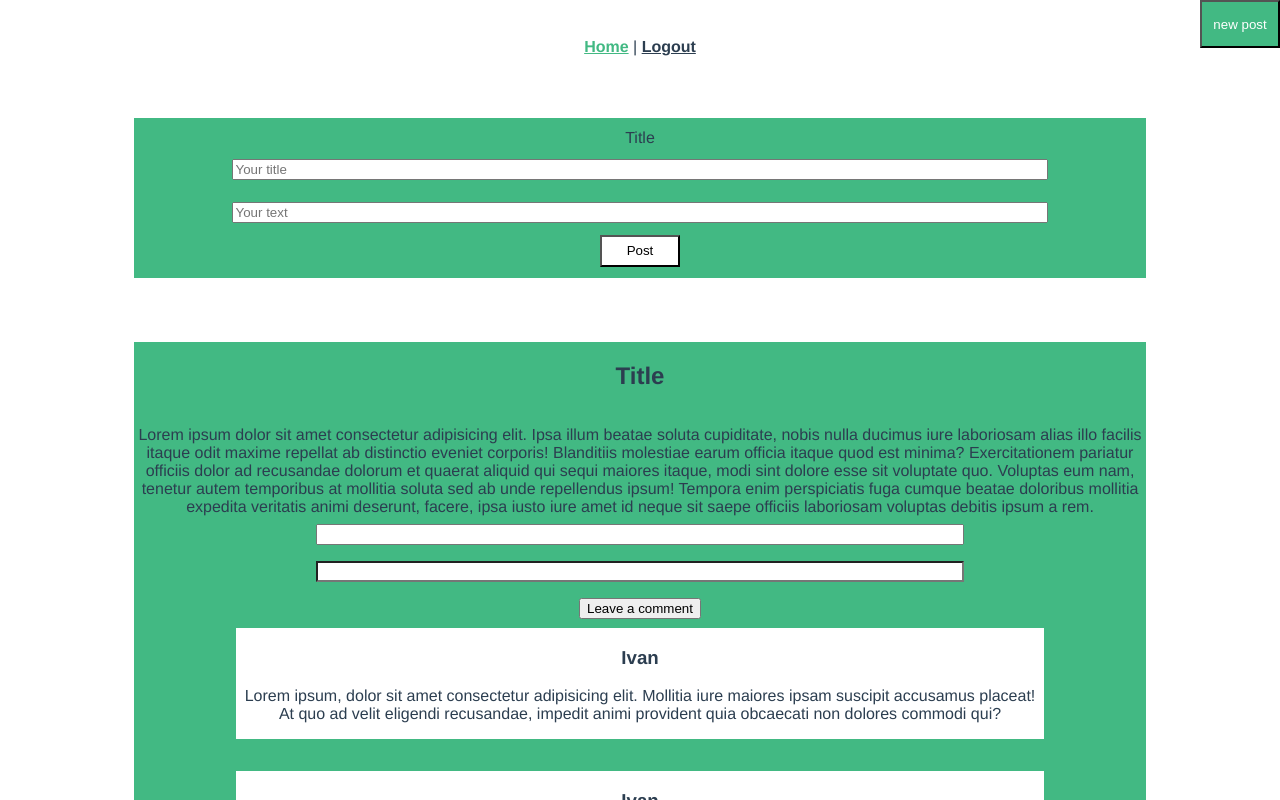
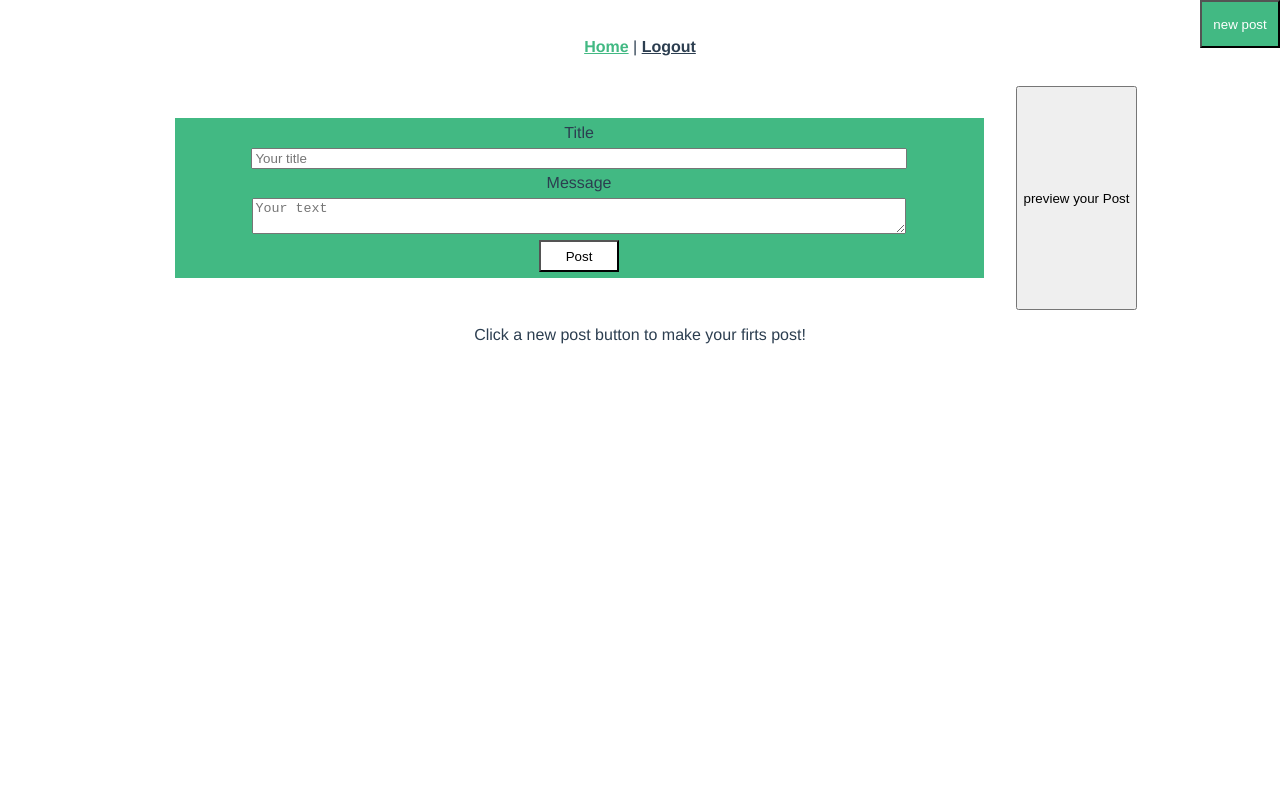
Before and after one commit to bas132828/local_blog, a Vue app: page / in a window 1280 px wide. Both pictures are taken after a click on the button "new post". Shown: the top 800 px of the page. Built offline with nearby package versions, Linux system fonts and the light colour scheme.

Commit message:
preview before posted added (not styled)

```diff
--- a/src/components/InputForm.vue
+++ b/src/components/InputForm.vue
@@ -1,4 +1,5 @@
 <template>
+  <div id="input">
     <form v-if="show" class="post-form" v-on:submit.prevent="onSubmit">
       <label for="#text">Title</label>
       <input
@@ -9,9 +10,8 @@
         v-model="titleMessage"
         required
       />
-    <label for="#message"></label>
-    <input
-      type="text"
+      <label for="#message">Message</label>
+      <textarea
         id="message"
         class="message"
         placeholder="Your text"
@@ -20,6 +20,16 @@
       />
       <button type="submit">Post</button>
     </form>
+    <button v-if="show" v-on:click="ok = !ok">preview your Post</button>
+    <div id="preview" v-show="ok">
+      <button v-on:click="ok = !ok">&times;</button>
+      <h2>Preview</h2>
+      <h3>{{ titleMessage }}</h3>
+      <p>
+        {{ textMessage }}
+      </p>
+    </div>
+  </div>
 </template>
 
 <script>
@@ -30,22 +40,29 @@ export default {
 
   data() {
     return {
-      //   show: false, titleMessage: "",
+      ok: false,
+      titleMessage: "",
       textMessage: "",
-      idForPost: 3,
+      idForPost: 0,
       posts: [
-        {
-          id: 1,
-          title: "Test title",
-          message:
-            "Lorem ipsum dolor sit amet consectetur adipisicing elit. Delectus possimus aliquam veniam praesentium, rerum minima quaerat ullam!",
-        },
-        {
-          id: 2,
-          title: "Test2 title2",
-          message:
-            "Lorem ipsum dolor elit. Delectus possimus aliquam veniam praesentium, rerum minima quaerat ullam!",
-        },
+        // {
+        //   id: 1,
+        //   title: "Test title",
+        //   message:
+        //     "Lorem ipsum dolor sit amet consectetur adipisicing elit. Delectus possimus aliquam veniam praesentium, rerum minima quaerat ullam!",
+        //   comments: [
+        //     {
+        //       author: "",
+        //       comment: "",
+        //     },
+        //   ],
+        // },
+        // {
+        //   id: 2,
+        //   title: "Test2 title2",
+        //   message:
+        //     "Lorem ipsum dolor elit. Delectus possimus aliquam veniam praesentium, rerum minima quaerat ullam!",
+        // },
       ],
     };
   },
@@ -62,10 +79,23 @@ export default {
       this.addNewPost();
       this.idForPost++;
       this.$emit("passPosts", this.posts);
-      // this.show = false;
+      (this.title = ""), (this.titleMessage = ""), (this.textMessage = "");
     },
   },
 };
 </script>
 
-<style></style>
+<style>
+#preview {
+  position: absolute;
+  width: 90%;
+  height: 20rem;
+  z-index: 1;
+  background-color: tomato;
+}
+#input {
+  width: 80%;
+  display: flex;
+  justify-content: center;
+}
+</style>
--- a/src/views/Home.vue
+++ b/src/views/Home.vue
@@ -4,8 +4,9 @@
     <div class="container">
       <Input-form :show="show" v-on:passPosts="updatePosts($event)" />
 
-      <Card :posts="posts" class="wrapper" />
-      <Post />
+      <Card v-if="this.posts.length > 0" :posts="posts" class="wrapper" />
+      <p v-else>Click a new post button to make your firts post!</p>
+      <Post v-show="false" />
     </div>
   </div>
 </template>
@@ -26,14 +27,9 @@ export default {
     };
   },
   methods: {
-    showFull(e) {
-      console.log(e.target);
-      // let element = this.$refs;
-      // console.log(element);
-      // $(element).modal("show");
-    },
     updatePosts(data) {
       this.posts = data;
+      this.show = false;
       console.log(this.posts);
     },
   },
@@ -46,6 +42,7 @@ export default {
   justify-content: center;
   align-items: center;
   flex-direction: column-reverse;
+  width: 100%;
 }
 
 .comment {
```
Lines whose indentation alone changed are shown as unchanged.
